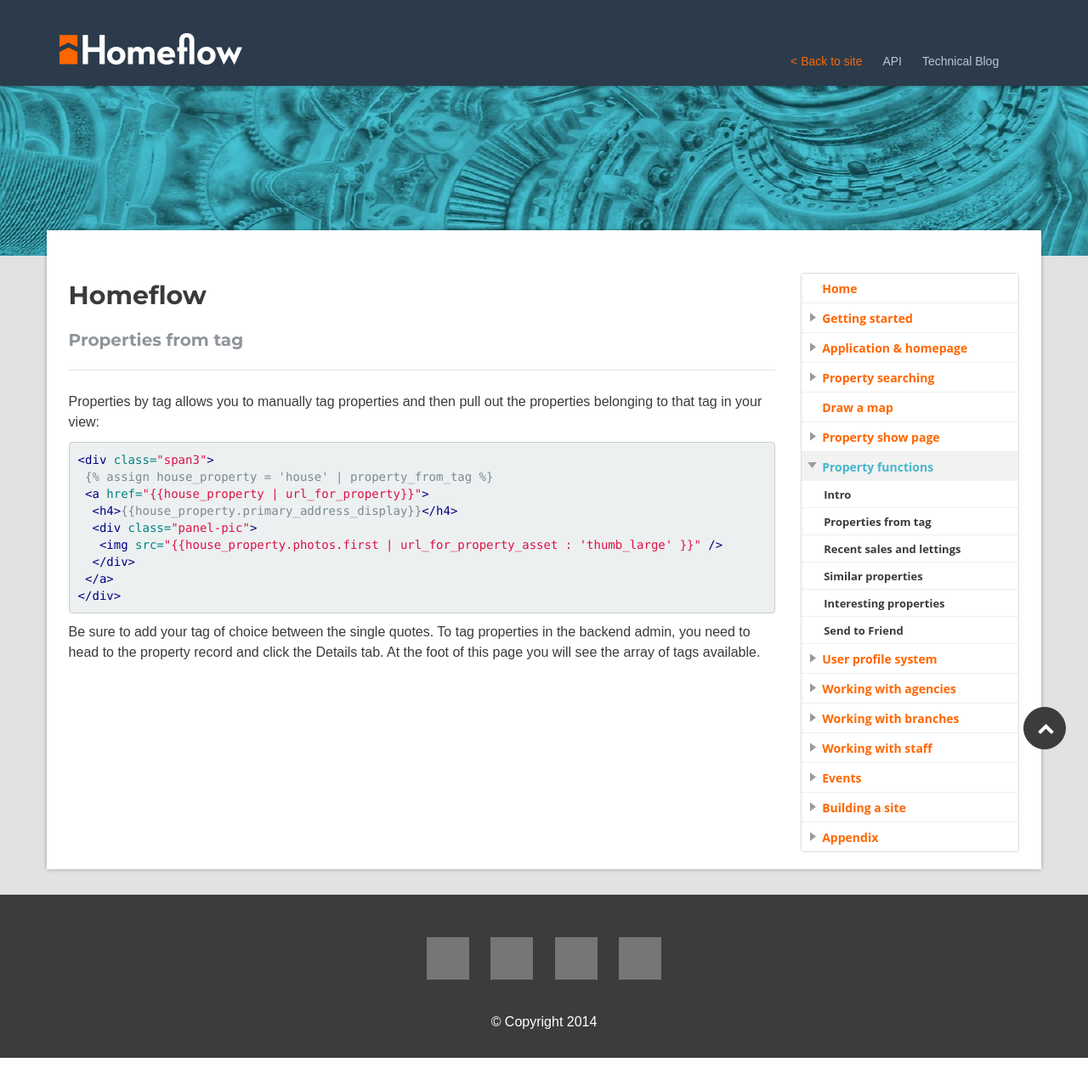
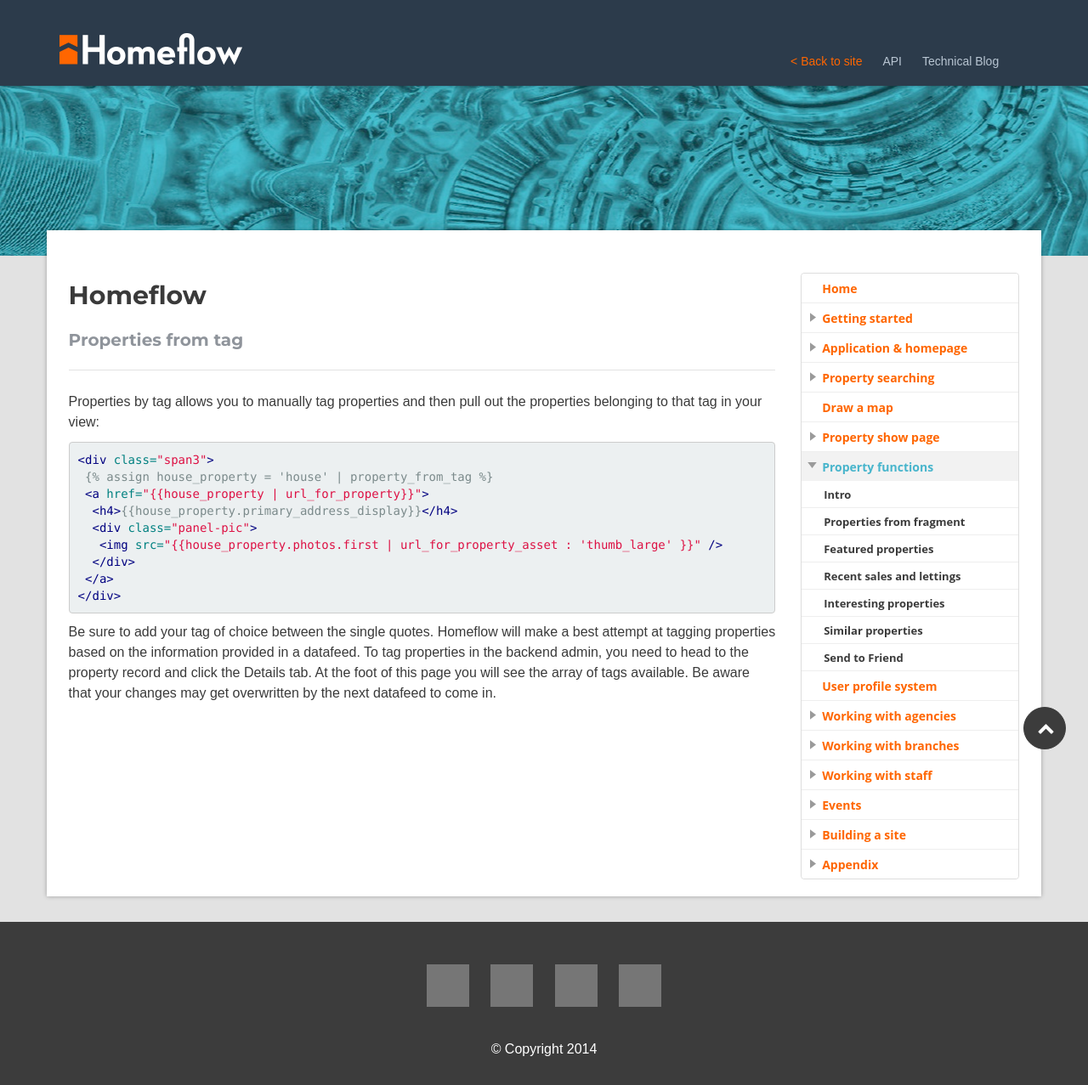
Before and after one commit to homeflow/homeflow.github.io, a Jekyll site: the page built from _posts/property-functions/2014-01-04-properties-by-tag.md, in a window 1280 px wide. Shown: the whole page at 85% size. Built offline with Jekyll 4.4.1, drawn with Linux system fonts in a browser that asks for light colours; before the commit the page ends 1245 px from its top, so only the background shows below that; grey boxes are pictures that could not be loaded.

Commit message:
How bunch of stuff and fixes

```diff
--- a/_config.yml
+++ b/_config.yml
@@ -50,7 +50,7 @@ sections:
     sub: true
   - title: User profile system
     id: user-profile-system
-    sub: true
+    sub: false
   - title: Working with agencies
     id: working-with-agencies
     sub: true
--- a/_includes/helper-menu.html
+++ b/_includes/helper-menu.html
@@ -15,11 +15,13 @@
         {% if section.sub == true %}
           <ul>
             {% for post in site.categories[{{section.id}}] reversed %}
-              {% if post.title %}
-                <li>
-                  <a href="#{{post.modal-id}}"><span>{{post.title}}</span></a>
-                </li>
-              {% endif %}
+              {% unless post.unpublished == true %}
+                {% if post.title %}
+                  <li>
+                    <a href="#{{post.modal-id}}"><span>{{post.title}}</span></a>
+                  </li>
+                {% endif %}
+              {% endunless %}
             {% endfor %}
           </ul>
         {% endif %}
--- a/_layouts/section.html
+++ b/_layouts/section.html
@@ -14,12 +14,14 @@
 					    	<section id="api">
 					    		<h3>{{page.title}}</h3>
 					    		{% for post in site.categories[{{page.category}}] reversed %}
+					    			{% unless post.unpublished == true %}
 								    	<div class="api-item" id="{{post.modal-id}}">
 								    		{% if post.title %}
 								    			<h3>{{ post.title }}</h3>
 								    		{% endif %}
 								        	{{ post.content }}
 								        </div>
+								    {% endunless %}
 							    {% endfor %}
 					    	</section>
 					    </div>
--- a/_posts/property-functions/2014-01-03-properties-by-tag.md
+++ b/_posts/property-functions/2014-01-04-properties-by-tag.md
@@ -20,4 +21,4 @@ Properties by tag allows you to manually tag properties and then pull out the pr
 {% endraw %}
 {% endhighlight %}
 
-Be sure to add your tag of choice between the single quotes. To tag properties in the backend admin, you need to head to the property record and click the Details tab. At the foot of this page you will see the array of tags available.
+Be sure to add your tag of choice between the single quotes. Homeflow will make a best attempt at tagging properties based on the information provided in a datafeed. To tag properties in the backend admin, you need to head to the property record and click the Details tab. At the foot of this page you will see the array of tags available. Be aware that your changes may get overwritten by the next datafeed to come in.
--- /dev/null
+++ b/user-profile-system/index.html
@@ -0,0 +1,6 @@
+---
+layout: section
+title: User profile system
+modal-id: user-profile-system
+category: user-profile-system
+---
```
Also changed, not shown: other parts of _posts/property-functions/2014-01-04-properties-by-tag.md (+1 -0 lines), _posts/property-functions/2014-01-02-properties-from-fragment.md (added, +25 -0 lines), _posts/property-functions/2014-01-03-featured-properties.md (renamed from _posts/property-functions/2014-01-02-featured-properties.md, +34 -15 lines), _posts/property-functions/2015-01-01-send-to-friend.md (deleted, +0 -16 lines), _posts/property-functions/2015-01-08-send-to-friend.md (added, +15 -0 lines), _posts/user-profile-system/2014-12-31-intro.md (added, +7 -0 lines), _posts/user-profile-system/2015-01-01-getting-started.md (+1 -6 lines), _posts/property-functions/2014-01-05-recent-sales-lettings.md (renamed from _posts/property-functions/2014-01-04-recent-sales-lettings.md), _posts/property-functions/2014-01-07-similar-properties.md (renamed from _posts/property-functions/2014-01-05-similar-properties.md). Lines whose indentation alone changed are shown as unchanged.
